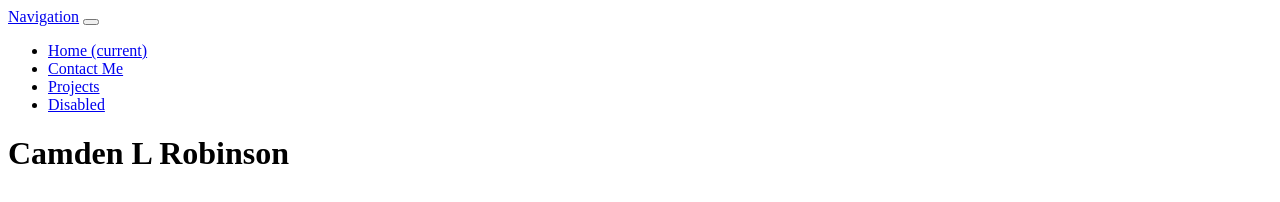
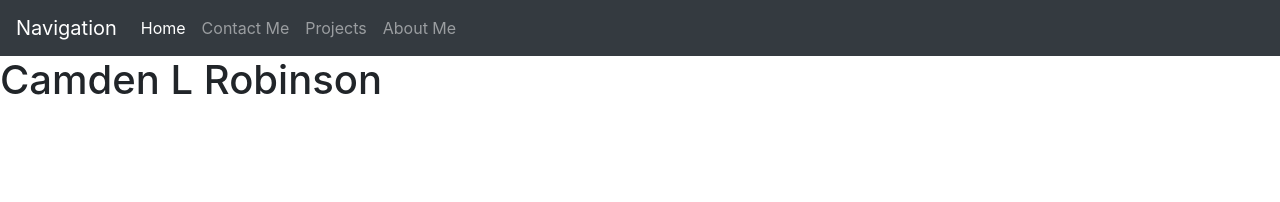
Before and after one commit to EDPS6560CamdenRobinson/EDPS6560_Camden_Robinson, a plain HTML site: page index.html in a window 1280 px wide. Drawn offline with nearby package versions, Linux system fonts and the light colour scheme.

Commit message:
index.html

```diff
--- a/index.html
+++ b/index.html
@@ -1,9 +1,9 @@
 <!DOCTYPE html>
 <html lang="en">
-  <head>
+  <head><link rel="stylesheet" href="https://cdn.jsdelivr.net/npm/bootstrap@4.4.1/dist/css/bootstrap.min.css" integrity="sha384-Vkoo8x4CGsO3+Hhxv8T/Q5PaXtkKtu6ug5TOeNV6gBiFeWPGFN9MuhOf23Q9Ifjh" crossorigin="anonymous">
   </head>
   <head>
-    <nav class="navbar navbar-expand-lg navbar-light bg-light">
+    <nav class="navbar navbar-expand-lg navbar-dark bg-dark">
       <a class="navbar-brand" href="#">Navigation</a>
       <button class="navbar-toggler" type="button" data-toggle="collapse" data-target="#navbarNav" aria-controls="navbarNav" aria-expanded="false" aria-label="Toggle navigation">
         <span class="navbar-toggler-icon"></span>
@@ -11,16 +11,16 @@
       <div class="collapse navbar-collapse" id="navbarNav">
         <ul class="navbar-nav">
           <li class="nav-item active">
-            <a class="nav-link" href="#">Home <span class="sr-only">(current)</span></a>
+           <a class="nav-link" href="./index.html" role="button" target="_blank">Home <span class="sr-only"></span></a>
           </li>
           <li class="nav-item">
-            <a class="nav-link" href="#">Contact Me</a>
+            <a class="nav-link" href="./contact.html" role="button" target="_blank">Contact Me</a>
           </li>
           <li class="nav-item">
-            <a class="nav-link" href="#">Projects</a>
+            <a class="nav-link" href="./projects.html" role="button" target="_blank">Projects</a>
           </li>
           <li class="nav-item">
-            <a class="nav-link disabled" href="#" tabindex="-1" aria-disabled="true">Disabled</a>
+            <a class="nav-link" href="./personalinfo.html" role="button" target="_blank">About Me</a>
           </li>
         </ul>
       </div>
```
